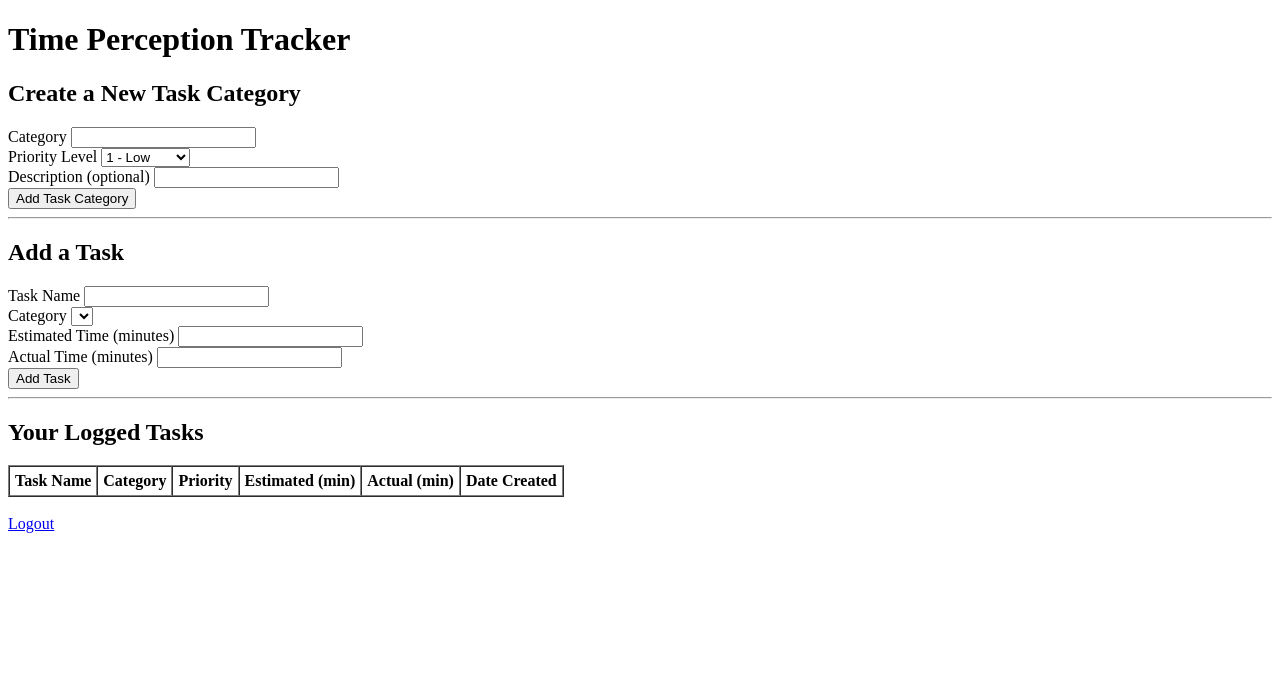
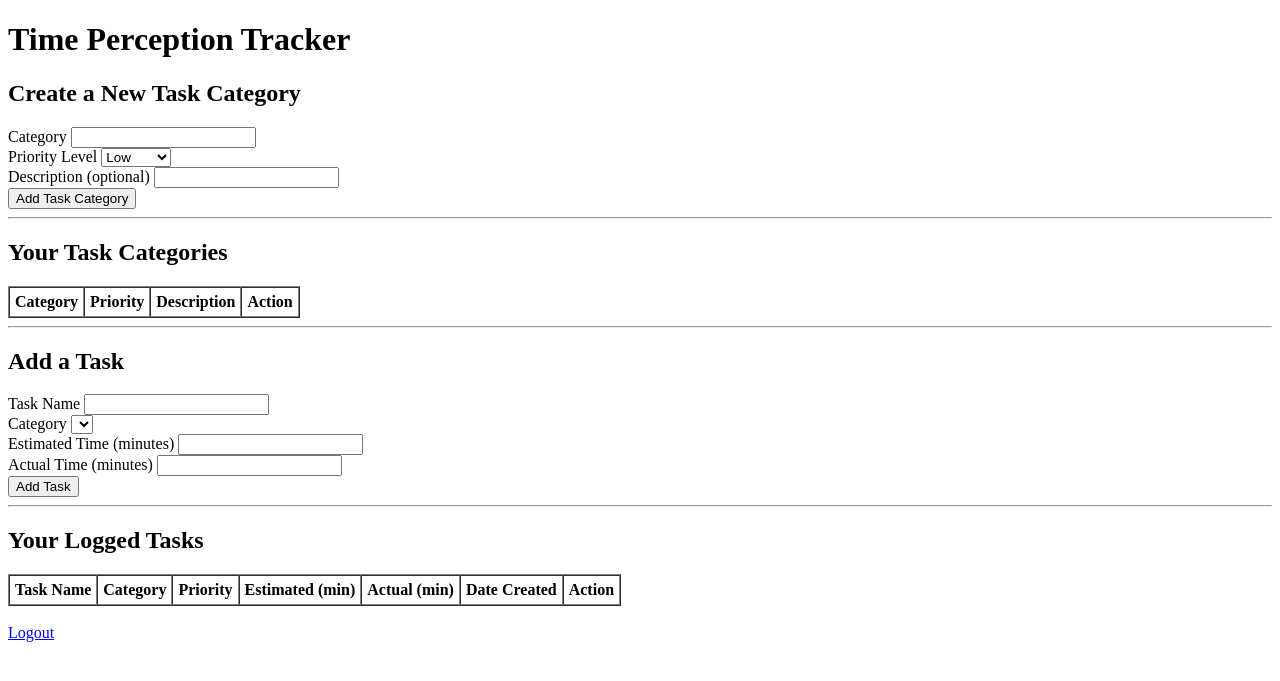
Before and after one commit to rickywuhooo/time-perception-tracker, a Flask app: page /dashboard in a window 1280 px wide. Shown: the top 681 px of the page. Run offline with Flask 3, Linux system fonts and the light colour scheme; the visitor is signed in with stand-in values (Sample User, id 1); data that the repository does not hold is empty.

Commit message:
displays user created categories and adds delete features categories and tasks

```diff
--- a/app.py
+++ b/app.py
@@ -104,7 +104,7 @@ class TaskTypeForm(FlaskForm):
         validators=[InputRequired(), Length(max=50)])
     priority_level = SelectField(
         "Priority Level",
-        choices = [(1, "1 - Low"), (2, "2 - Medium"), (3, "3 - High")],
+        choices = [(1, "Low"), (2, "Medium"), (3, "High")],
         coerce = int,
         validators = [InputRequired()])
     description = StringField(
@@ -187,6 +187,7 @@ def dashboard():
         log = TimeLog.query.filter_by(task_id=task.task_id).first()
         category = TaskType.query.get(task.type_id)
         task_info.append({
+            "task_id": task.task_id,
             "task name": task.task_name,
             "category": category.category,
             "priority": category.priority_level,
@@ -194,7 +195,54 @@ def dashboard():
             "actual": log.actual_time,
             "date created": log.date_logged})
 
-    return render_template('dashboard.html', task_form=task_form, tasktype_form=tasktype_form, task_info=task_info)
+    categories = TaskType.query.all()
+
+    return render_template(
+        'dashboard.html',
+        task_form=task_form,
+        tasktype_form=tasktype_form,
+        task_info=task_info,
+        categories=categories)
+
+@app.route('/delete_task/<int:task_id>', methods=['POST'])
+@login_required
+def delete_task(task_id):
+    task = Task.query.get_or_404(task_id)
+
+    # checking the task belongs to the current user
+    if task.user_id != current_user.user_id:
+        return redirect(url_for('dashboard'))
+
+    # need to delete the associated TimeLog first
+    log = TimeLog.query.filter_by(task_id=task_id).first()
+    if log:
+        db.session.delete(log)
+
+    # delete the task
+    db.session.delete(task)
+    db.session.commit()
+
+    return redirect(url_for('dashboard'))
+
+@app.route('/delete_category/<int:type_id>', methods=['POST'])
+@login_required
+def delete_category(type_id):
+    category = TaskType.query.get_or_404(type_id)
+
+    tasks = Task.query.filter_by(type_id=type_id, user_id=current_user.user_id).all()
+
+    for task in tasks:
+        # need to delete the associated TimeLog first
+        log = TimeLog.query.filter_by(task_id=task.task_id).first()
+        if log:
+            db.session.delete(log)
+        db.session.delete(task)
+
+    # delete the category
+    db.session.delete(category)
+    db.session.commit()
+
+    return redirect(url_for('dashboard'))
 
 
 @app.route('/logout', methods=['GET', 'POST'])
--- a/templates/dashboard.html
+++ b/templates/dashboard.html
@@ -17,6 +17,45 @@
         <input type="hidden" name="add_task_type" value="1">
         {{ tasktype_form.submit() }}
     </form>
+
+    <hr>
+
+    <h2>Your Task Categories</h2>
+    <table border="1" cellpadding="5" cellspacing="0">
+        <thead>
+            <tr>
+                <th>Category</th>
+                <th>Priority</th>
+                <th>Description</th>
+                <th>Action</th>
+            </tr>
+        </thead>
+        <tbody>
+            {% for cat in categories %}
+            <tr>
+                <td>{{ cat.category }}</td>
+                <td>
+                    {% if cat.priority_level == 1 %}
+                        Low
+                    {% elif cat.priority_level == 2 %}
+                        Medium
+                    {% elif cat.priority_level == 3 %}
+                        High
+                    {% else %}
+                        Unknown
+                    {% endif %}
+                </td>
+                <td>{{ cat.description }}</td>
+                <td>
+                    <form method="POST" action="{{ url_for('delete_category', type_id=cat.type_id) }}">
+                        <button type="submit" onclick="return confirm('Are you sure you want to delete this category? All related tasks will also be deleted.')">Delete</button>
+                    </form>
+                </td>
+
+            </tr>
+            {% endfor %}
+        </tbody>
+    </table>
 
     <hr>
 
@@ -43,17 +82,33 @@
                 <th>Estimated (min)</th>
                 <th>Actual (min)</th>
                 <th>Date Created</th>
+                <th>Action</th>
             </tr>
         </thead>
         <tbody>
             {% for task in task_info %}
             <tr>
                 <td>{{ task["task name"] }}</td>
-                <td>{{ task["category"] }}</td>
-                <td>{{ task["priority"] }}</td>
+                <td>{{ task["category"] }}</td><td>
+                    {% if task.priority == 1 %}
+                        Low
+                    {% elif task.priority == 2 %}
+                        Medium
+                    {% elif task.priority == 3 %}
+                        High
+                    {% else %}
+                        Unknown
+                    {% endif %}
+                </td>
+
                 <td>{{ task["estimated"] }}</td>
                 <td>{{ task["actual"] }}</td>
                 <td>{{ task["date created"] }}</td>
+                <td>
+                    <form method="POST" action="{{ url_for('delete_task', task_id=task['task_id']) }}">
+                        <button type="submit">Delete</button>
+                        </form>
+                </td>
             </tr>
             {% endfor %}
         </tbody>
```
